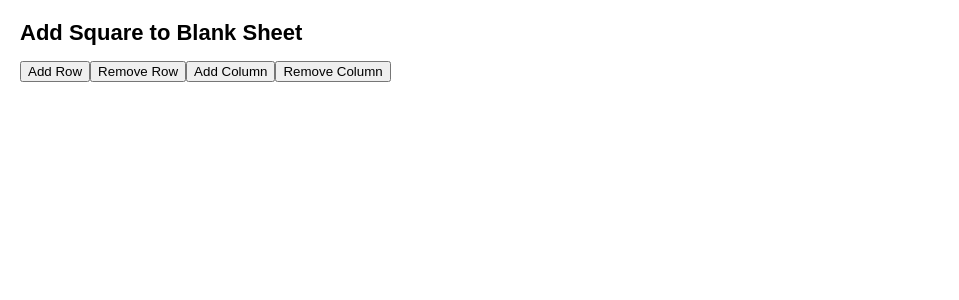
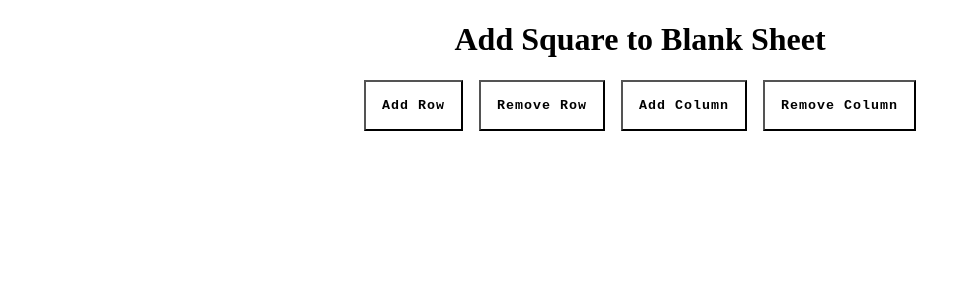
Before and after one commit to Shion1314/Web_Dev_assignment4, a React (Create React App) app in the folder src/: page / in a window 1280 px wide. Shown: the top 300 px of the page, without its empty margins (0-959 px from the left). Built offline with nearby package versions, Linux system fonts and the light colour scheme.

Commit message:
Col function

```diff
--- a/src/styles.css
+++ b/src/styles.css
@@ -1,90 +1,44 @@
-* {
-  box-sizing: border-box;
-}
-
-body {
-  font-family: sans-serif;
-  margin: 20px;
-  padding: 0;
+.square {
+  width: 50px;
+  height: 50px;
+  border: 1px solid black;
+  background-color: white;
+  margin: 10px;
 }
 
 h1 {
-  margin-top: 0;
-  font-size: 22px;
+  text-align: center;
 }
 
-h2 {
-  margin-top: 0;
-  font-size: 20px;
+#grid-sheet {
+  padding: 2rem;
 }
 
-h3 {
-  margin-top: 0;
-  font-size: 18px;
+.button-group {
+  display: flex;
+  flex-direction: row;
+  justify-content: center;
+  margin-bottom: 1rem;
 }
 
-h4 {
-  margin-top: 0;
-  font-size: 16px;
+.button-group > button {
+  margin: 0 8px;
 }
 
-h5 {
-  margin-top: 0;
-  font-size: 14px;
+button {
+  appearance: none;
+  background-color: white;
+  color: black;
+  border-color: black;
+  border-width: 2px;
+  font-family: "Courier New", Courier, monospace;
+  font-weight: 600;
+  letter-spacing: 1px;
+  padding: 1rem;
+  transition: background-color 0.1s ease-out;
 }
 
-h6 {
-  margin-top: 0;
-  font-size: 12px;
+button:hover {
+  background-color: black;
+  color: white;
 }
-
-code {
-  font-size: 1.2em;
-}
-
-ul {
-  padding-inline-start: 20px;
-}
-
-* {
-  box-sizing: border-box;
-}
-
-body {
-  font-family: sans-serif;
-  margin: 20px;
-  padding: 0;
-}
-
-.square {
-  background: #fff;
-  border: 1px solid #999;
-  float: left;
-  font-size: 24px;
-  font-weight: bold;
-  line-height: 34px;
-  height: 34px;
-  margin-right: -1px;
-  margin-top: -1px;
-  padding: 0;
-  text-align: center;
-  width: 34px;
-}
-
-.board-row:after {
-  clear: both;
-  content: '';
-  display: table;
-}
-
-.status {
-  margin-bottom: 10px;
-}
-.game {
-  display: flex;
-  flex-direction: row;
-}
-
-.game-info {
-  margin-left: 20px;
-}
```
